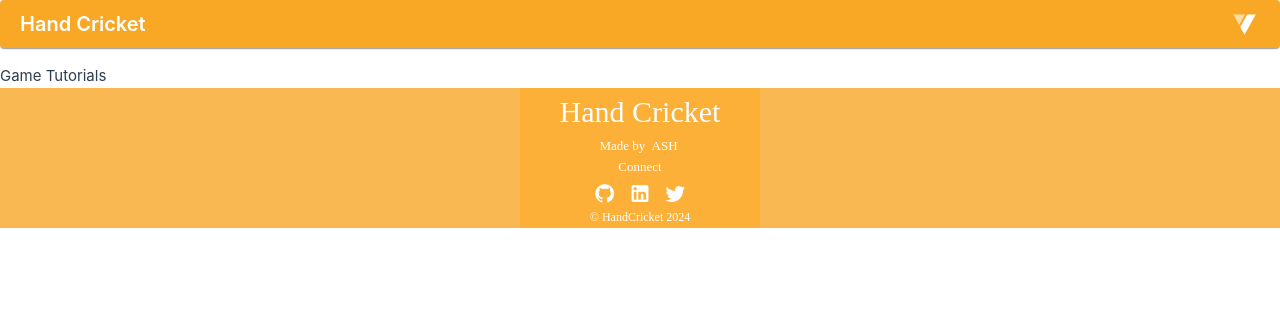
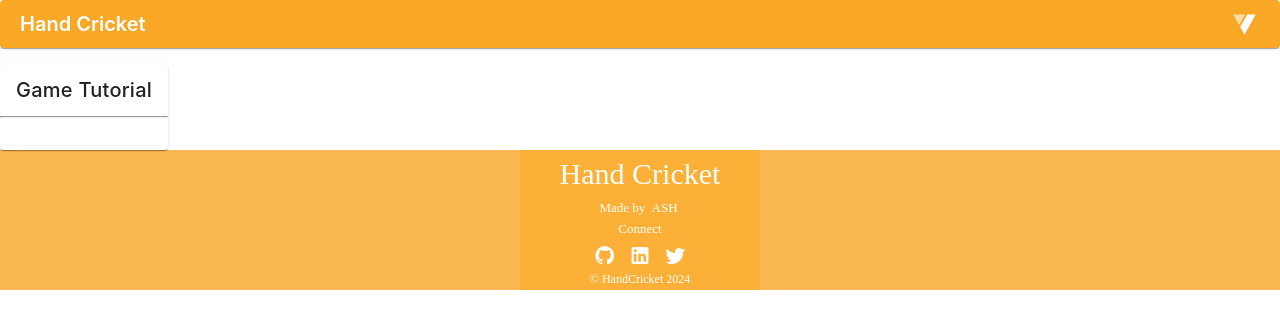
Before and after one commit to AnandaSH-8/Hand-Cricket-vue, a Vue app in the folder frontend/: page /gameHome in a window 1280 px wide. Both pictures are taken after a click on the button "Tutorial". Shown: the top 328 px of the page. Built offline with nearby package versions, Linux system fonts and the light colour scheme; a web font is replaced by a local one.

Commit message:
minor changes in game development

```diff
--- a/frontend/src/components/My Compo/gameTutorials.vue
+++ b/frontend/src/components/My Compo/gameTutorials.vue
@@ -1,7 +1,15 @@
 <template>
-    <div>
-        Game Tutorials
-    </div>
+    <v-layout>
+        <v-card>
+            <v-card-item>
+                <v-card-title>Game Tutorial</v-card-title>
+            </v-card-item>
+            <hr>
+            <v-card-text>
+
+            </v-card-text>
+        </v-card>
+    </v-layout>
 </template>
 <script>
 </script>
--- a/frontend/src/components/My Compo/playStadium.vue
+++ b/frontend/src/components/My Compo/playStadium.vue
@@ -66,12 +66,12 @@
           </v-row>
           <v-row class="scoredCard-thirdRow">
             <v-col class="px-2" cols="5"><b>Batting:</b>{{gameKeys.battingPlayer}}</v-col>
-            <v-col class="px-0" cols="4"><b>name:</b> {{store.setData.userName}}</v-col>
+            <v-col class="px-0" cols="4"><b>name:</b>{{gameKeys.battingPlayer == 'You'? store.setData.userName : 'Computer'}} {{store.setData.userName}}</v-col>
             <v-col class="px-0 pl-2" cols="3"><b>Runs:</b> {{ gameKeys.totalRuns }} / {{ gameKeys.goneWickets }}  </v-col>
           </v-row>
           <v-row class="scoredCard-fourthRow">
             <v-col class="px-2" cols="5">Bowling : {{gameKeys.bowlingPlayer}}</v-col>
-            <v-col class="px-0" cols="4">name : {{gameKeys.bowlingPlayer}}</v-col>
+            <v-col class="px-0" cols="4">name : {{gameKeys.bowlingPlayer == 'You' ? store.setData.userName : 'Computer'}}</v-col>
             <v-col class="px-0 pl-2" cols="3">Bowls : {{ gameKeys.totalBalls }} </v-col>
           </v-row>
 
```
